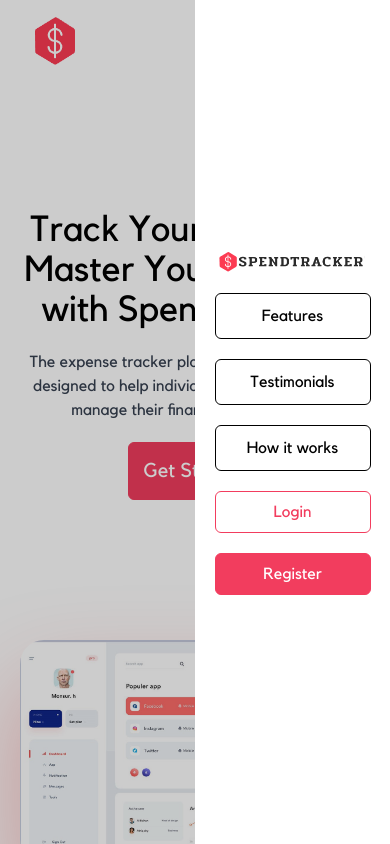
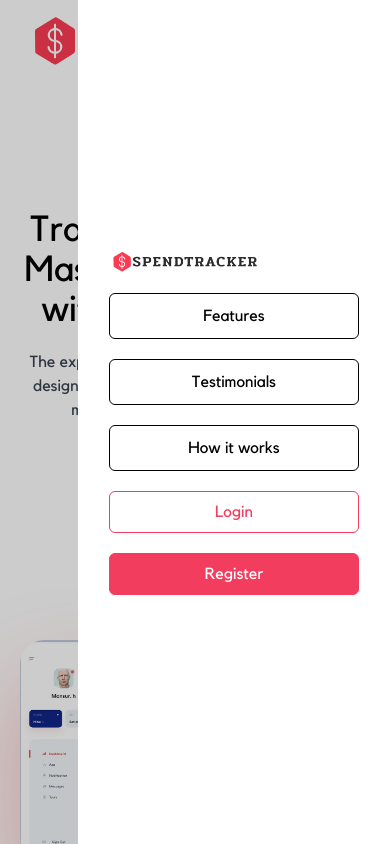
Before and after one commit to Medmly20208/spendTracker, a React (Vite) app in the folder client/: page / in a window 390 px wide. Both pictures are taken after a click on the icon 345 px from the left and 38 px from the top of the page. Shown: the top 844 px of the page. Built offline with nearby package versions, Linux system fonts and the light colour scheme.

Commit message:
add prod link in cors in sockets

```diff
--- a/client/src/components/HeaderNav.jsx
+++ b/client/src/components/HeaderNav.jsx
@@ -1,49 +1,70 @@
-import React,{useState} from 'react'
+import React, { useState } from "react";
 
 //react-router-dom
-import { Link } from 'react-router-dom'
+import { Link } from "react-router-dom";
 
 //icons
-import { Bars3BottomRightIcon } from '@heroicons/react/24/outline'
+import { Bars3BottomRightIcon } from "@heroicons/react/24/outline";
 
 //assets
-import Logo from "../assets/images/logo.png"
+import Logo from "../assets/images/logo.png";
 
 const HeaderNav = () => {
+  const [isNavShown, setIsNavShown] = useState(false);
 
-  const [isNavShown, setIsNavShown] = useState(false)
-
-  const showNav = ()=>{setIsNavShown(true)}
-  const hideNav = ()=>{setIsNavShown(false)}
+  const showNav = () => {
+    setIsNavShown(true);
+  };
+  const hideNav = () => {
+    setIsNavShown(false);
+  };
 
   return (
-    <div className='sm:hidden'>
-        <Bars3BottomRightIcon className='w-[30px] h-[30px] text-gray-700 cursor-pointer' onClick={showNav}/>
-        {isNavShown &&
+    <div className="sm:hidden">
+      <Bars3BottomRightIcon
+        className="w-[30px] h-[30px] text-gray-700 cursor-pointer"
+        onClick={showNav}
+      />
+      {isNavShown && (
         <>
+          <div
+            onClick={hideNav}
+            className="fixed top-[0px] right-[0px] w-screen h-screen bg-black opacity-20 cursor-pointer "
+          ></div>
+          <div className="fixed top-[0px] right-[0px] w-[80vw] h-screen bg-white  flex flex-col justify-center items-center gap-[20px] ">
+            <nav className="w-[80%]">
+              <ul className="flex gap-[20px] flex-col text-center justify-stretch">
+                <li className="w-full">
+                  <div className="flex items-start w-full">
+                    <img src={Logo} alt="platform logo" className="w-[150px]" />
+                  </div>{" "}
+                </li>
+                <li className="listItem border px-[20px] py-[10px] border-black hover:border-main-red rounded-md">
+                  <a href="#Features">Features</a>{" "}
+                </li>
+                <li className="listItem border px-[20px] py-[10px] border-black hover:border-main-red rounded-md">
+                  <a href="#Testimonials">Testimonials</a>
+                </li>
+                <li className="listItem border px-[20px] py-[10px] border-black hover:border-main-red rounded-md">
+                  <a href="#How_it_works">How it works</a>
+                </li>
+                <li className="w-full">
+                  <Link className="primaryBtn w-full block" to="login">
+                    Login
+                  </Link>
+                </li>
+                <li className="w-full">
+                  <Link className="mainBtn w-full block" to="register">
+                    Register
+                  </Link>
+                </li>
+              </ul>
+            </nav>
+          </div>
+        </>
+      )}
+    </div>
+  );
+};
 
-         <div onClick={hideNav} className='fixed top-[0px] right-[0px] w-screen h-screen bg-black opacity-20 cursor-pointer '></div>
-        <div className='fixed top-[0px] right-[0px] w-[50vw] h-screen bg-white  flex flex-col justify-center items-center gap-[20px] '>
-
-        <nav className='w-[80%]'>
-                <ul className='flex gap-[20px] flex-col text-center justify-stretch'>
-                    <li className='w-full'><div className='flex items-start w-full'>
-            <img src={Logo} alt="platform logo" className='w-[150px]'/>
-        </div> </li>
-                    <li className="listItem border px-[20px] py-[10px] border-black hover:border-main-red rounded-md"><a href="#Features">Features</a> </li>
-                    <li className="listItem border px-[20px] py-[10px] border-black hover:border-main-red rounded-md"><a href="#Testimonials">Testimonials</a></li>
-                    <li className="listItem border px-[20px] py-[10px] border-black hover:border-main-red rounded-md"><a href="#How_it_works">How it works</a></li>
-                    <li className='w-full'><Link className='primaryBtn w-full block' to="login">Login</Link></li>
-                    <li className='w-full'><Link className='mainBtn w-full block' to="register">Register</Link></li>
-                </ul>
-            </nav>
-
-
-        </div>
-        </>
-        }
-    </div>
-  )
-}
-
-export default HeaderNav
+export default HeaderNav;
```
Also changed, not shown: 1 other file (tests, documents, lock files or other folders).
